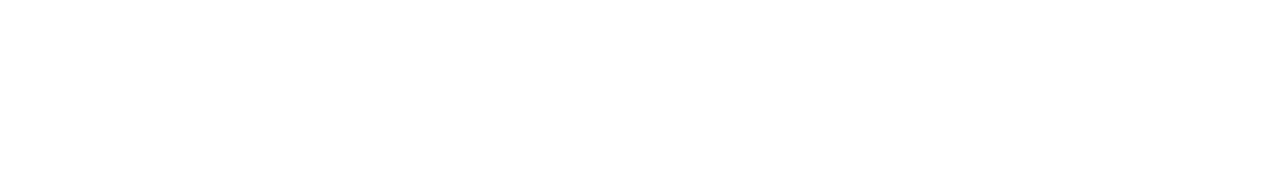
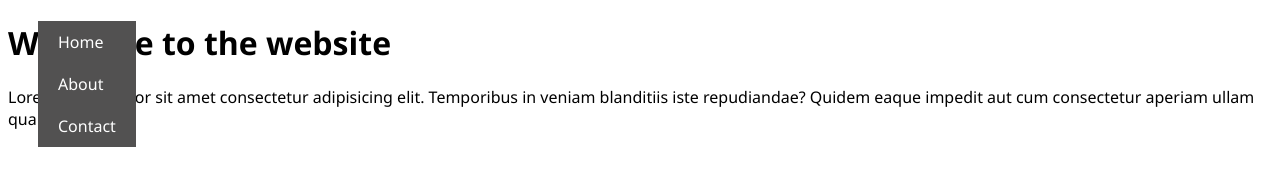
Before and after one commit to blitzzG007/html-css, a plain HTML site: page navigation/hamburger.html in a window 1280 px wide. Drawn offline with Linux system fonts and the light colour scheme.

Commit message:
Adding how to create a hamburger manu without the need of javascript

```diff
--- a/navigation/hamburger.css
+++ b/navigation/hamburger.css
@@ -0,0 +1,40 @@
+body {
+    font-family: 'Segoe UI', Tahoma, Geneva, Verdana, sans-serif;
+}
+
+nav,
+#menu-check {
+    display: none;
+}
+
+#menu-check:checked ~ nav {
+    display: block;
+}
+
+header {
+    position: relative;
+}
+
+nav {
+    position: absolute;
+    background: rgb(82, 81, 81);
+    top: 0;
+    left: 30px;
+}
+nav a {
+    display: block;
+    flex-direction: column;
+    color: #fff;
+    text-decoration: none;
+    padding: 10px 20px;
+}
+
+@media (min-width: 600px) {
+    nav {
+        display: block;
+    }
+
+    .h-menu {
+        display: none;
+    }
+}
--- a/navigation/hamburger.html
+++ b/navigation/hamburger.html
@@ -4,9 +4,24 @@
     <meta charset="UTF-8">
     <meta name="viewport" content="width=device-width, initial-scale=1.0">
     <link rel="stylesheet" href="hamburger.css">
+    <script src="https://kit.fontawesome.com/962e89a5c4.js" crossorigin="anonymous"></script>
     <title>Hamburger Menu</title>
 </head>
 <body>
-
+    <header>
+        <input type="checkbox" id="menu-check">
+        <label for="menu-check" class="h-menu"><i class="fas fa-bars"></i></label>
+        <nav>
+            <a href="hamburger.html">Home</a>
+            <a href="about.html">About</a>
+            <a href="contact.html">Contact</a>
+        </nav>
+    </header>
+    <main>
+        <h1>Welcome to the website</h1>
+        <p>Lorem ipsum dolor sit amet consectetur adipisicing elit. Temporibus
+        in veniam blanditiis iste repudiandae? Quidem eaque impedit aut cum
+        consectetur aperiam ullam quam id eveniet.</p>
+    </main>
 </body>
 </html>
```
